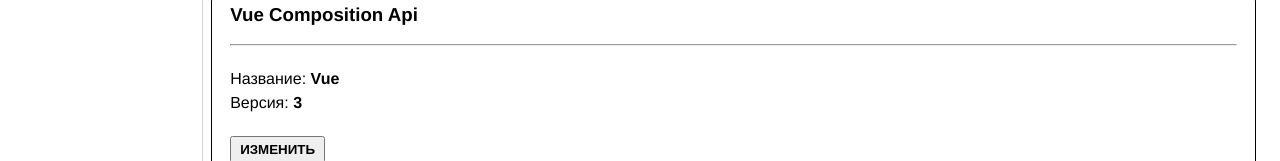
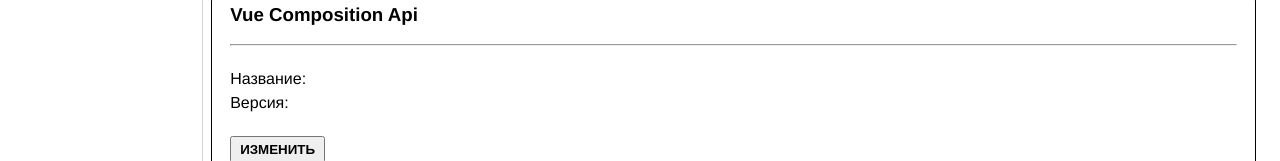
Before and after one commit to VladimirShadrov/vue-router-and-vuex-repetition, a Vue app: page /composition/reactive-objects in a window 1280 px wide. Shown: the part 446-607 px from the top of the page. Built offline with nearby package versions, Linux system fonts and the light colour scheme.

Commit message:
Удалил решение

```diff
--- a/src/components/composition/pages/AppObjects.vue
+++ b/src/components/composition/pages/AppObjects.vue
@@ -22,37 +22,19 @@
     <br />
 
     <div class="item">
-      Название: <b> {{ title }} </b>
+      Название: <b> {{}} </b>
     </div>
     <div class="item">
-      Версия: <b> {{ version }} </b>
+      Версия: <b> {{}} </b>
     </div>
     <br />
 
-    <button @click="changeTitle" class="button">Изменить</button>
+    <button class="button">Изменить</button>
   </div>
 </template>
 
 <script>
-import { ref, reactive, toRefs, isRef, isReactive } from 'vue';
-
-export default {
-  setup() {
-    const title = ref('Vue');
-    const version = ref('3');
-    const frameWork = reactive({
-      title: 'React',
-      version: 18,
-    });
-
-    function changeTitle() {
-      title.value = frameWork.title;
-      version.value = frameWork.version;
-    }
-
-    return { title, version, changeTitle };
-  },
-};
+export default {};
 </script>
 
 <style scoped>
```
